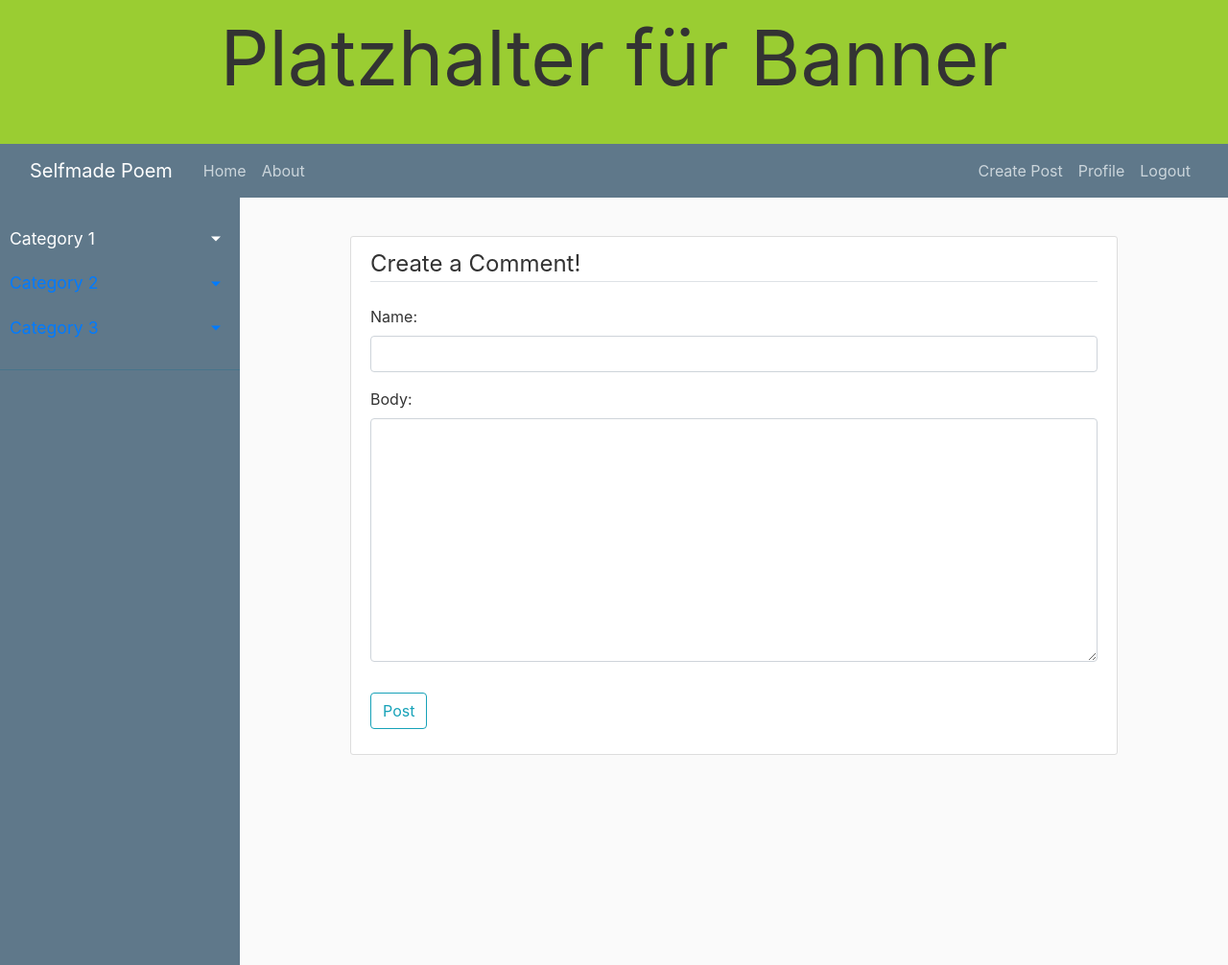
After one commit to Fribolin/selfmade-poems, a Django app: page /post/13/comment/new/ in a window 1280 px wide. The commit adds this page. Shown: the whole page at 96% size. Run offline with Django 3.2, Linux system fonts and the light colour scheme; a user stored in the database is signed in; some libraries are stand-ins or nearby versions.

Commit message:
Updated Detail View, Added Comment Create View

```diff
--- /dev/null
+++ b/django_project/blog/forms.py
@@ -0,0 +1,15 @@
+from django import forms
+from .models import Comment
+
+
+class CommentForm(forms.ModelForm):
+    class Meta:
+        model = Comment
+        fields = ('name','body')
+
+        widgets= {
+            'name': forms.TextInput(attrs={'class':'form-control'}),
+            'body': forms.Textarea(attrs={'class':'form-control'})
+
+
+        }
--- a/django_project/blog/models.py
+++ b/django_project/blog/models.py
@@ -10,7 +10,8 @@ class Category(models.TextChoices):
     LIFE = 'LI', ('Life')
 
 class Comment(models.Model):
-    content = models.TextField()
+    name = models.CharField(max_length=80, default="")
+    body = models.TextField()
     date_posted = models.DateTimeField(default = timezone.now)
     author = models.ForeignKey(User, on_delete=models.CASCADE)
 
--- a/django_project/blog/templates/blog/base.html
+++ b/django_project/blog/templates/blog/base.html
@@ -15,13 +15,8 @@
 
      <link rel="stylesheet" type="text/css" href="{% static 'blog/main.css' %}">
 
+     <title>Selfmade Poems</title>
 
-
-    {%if title %}
-        <title>DjangoBlog - {{title}}</title>
-    {% else %}
-        <title>title not found</title>
-    {% endif %}
 </head>
 <body>
 
--- /dev/null
+++ b/django_project/blog/templates/blog/comment_form.html
@@ -0,0 +1,16 @@
+{% extends 'blog/base.html' %}
+{% load crispy_forms_tags %}
+{%block content%}
+    <div class= 'content-section'>
+        <form method = "POST">
+            <fieldset class="form-group">
+                <legend class = "border-bottom mb-4">Create a Comment!</legend>
+                {% csrf_token %}
+                {{ form.as_p }}
+            </fieldset>
+            <div class = "form-group">
+                <button class = "btn btn-outline-info">Post</button>
+            </div>
+        </form>
+    </div>
+{%endblock content%}
--- a/django_project/blog/urls.py
+++ b/django_project/blog/urls.py
@@ -1,15 +1,29 @@
 from unicodedata import name
 from django.urls import path
-from .views import CategoryPostListView, PostListView, PostDetailView, PostCreateView, PostUpdateView, PostDeleteView, UserPostListView
+from .views import (
+    CategoryPostListView,
+    PostListView,
+    PostDetailView,
+    PostCreateView,
+    PostUpdateView,
+    PostDeleteView,
+    UserPostListView,
+    CommentDetailView,
+    CommentCreateView,
+    CommentUpdateView,
+    CommentDeleteView,
+    UserCommentListView,)
 from . import views
 
 urlpatterns = [
     path('', PostListView.as_view() , name = 'blog-home'),
+    path('about/', views.about , name = 'blog-about'),
     path('post/<int:pk>/', PostDetailView.as_view() , name = 'post-detail'),
     path('post/new/', PostCreateView.as_view() , name = 'post-create'),
     path('post/<int:pk>/update/', PostUpdateView.as_view() , name = 'post-update'),
     path('post/<int:pk>/delete/', PostDeleteView.as_view() , name = 'post-delete'),
-    path('about/', views.about , name = 'blog-about'),
     path('user/<str:username>', UserPostListView.as_view() , name = 'user-posts'),
     path('category/<str:category>', CategoryPostListView.as_view() , name = 'category-posts'),
+
+    path('post/<int:pk>/comment/new/', CommentCreateView.as_view() , name = 'comment-create')
 ]
--- a/django_project/blog/views.py
+++ b/django_project/blog/views.py
@@ -1,10 +1,11 @@
 from unicodedata import category
 from django.shortcuts import render, get_object_or_404
-from .models import Post
+from .models import Post, Comment
+from .forms import CommentForm
 from django.views.generic import ListView, DetailView, CreateView, UpdateView, DeleteView
 from django.contrib.auth.mixins import LoginRequiredMixin, UserPassesTestMixin
 from django.contrib.auth.models import User
-
+from django.urls import reverse_lazy
 
 def home(request):
     context = {
@@ -48,7 +49,7 @@ class PostDetailView(DetailView):
 
 class PostCreateView(LoginRequiredMixin, CreateView):
     model = Post
-    fields = ['title', 'content']
+    fields = ['category', 'title', 'content']
 
     def form_valid(self, form):
         form.instance.author = self.request.user
@@ -75,3 +76,50 @@ class PostDeleteView(LoginRequiredMixin, UserPassesTestMixin, DeleteView):
         if self.request.user == post.author:
             return True
         else: return False
+
+class CommentDetailView(DetailView):
+    model = Comment
+
+class CommentCreateView(LoginRequiredMixin, CreateView):
+    model = Comment
+    form_class = CommentForm
+    #fields = '__all__'
+    success_url = reverse_lazy('blog-home')
+
+    def form_valid(self, form):
+        form.instance.author = self.request.user
+        form.instance.post = get_object_or_404(Post, pk = self.kwargs['pk'])
+        return super().form_valid(form)
+
+
+class CommentUpdateView(LoginRequiredMixin, UserPassesTestMixin, UpdateView):
+    model = Comment
+    fields = ['title', 'content']
+
+    def form_valid(self, form):
+        form.instance.author = self.request.user
+        return super().form_valid(form)
+    def test_func(self):
+        post = self.get_object()
+        if self.request.user == post.author:
+            return True
+        else: return False
+
+class CommentDeleteView(LoginRequiredMixin, UserPassesTestMixin, DeleteView):
+    model = Comment
+    success_url = '/'
+    def test_func(self):
+        post = self.get_object()
+        if self.request.user == post.author:
+            return True
+        else: return False
+
+class UserCommentListView(ListView):
+    model = Comment
+    template_name = "blog/user_comments.html"
+    context_object_name = 'comments'
+    paginate_by = 5
+
+    def get_queryset(self):
+        user = get_object_or_404(User, username = self.kwargs.get("username"))
+        return Comment.objects.filter(author = user).order_by('-date_posted')
```
Also changed, not shown: django_project/blog/templates/blog/post_detail.html (+26 -2 lines), django_project/blog/migrations/0006_rename_content_comment_body_comment_name.py (added), django_project/blog/migrations/0007_remove_post_comments_comment_post.py (added), django_project/blog/migrations/0008_remove_comment_post_post_comments.py (added), django_project/db.sqlite3.
